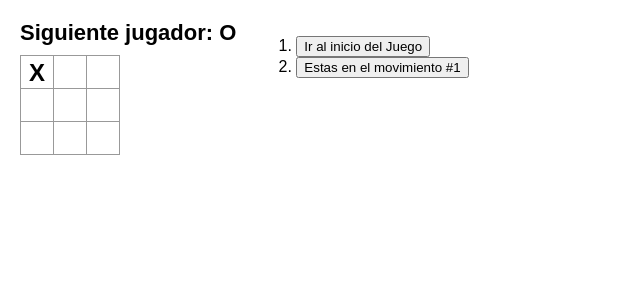
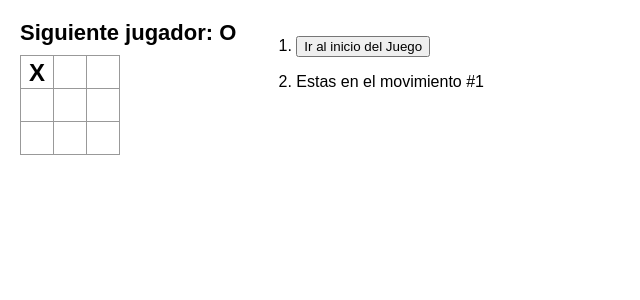
Before and after one commit to Gerts18/WEB_PRACTICE, a React (Vite) app in the folder REACT/TUTORIAL/: page / in a window 1280 px wide. Both pictures are taken after a click on the button 37 px from the left and 72 px from the top of the page. Shown: the top 300 px of the page, without its empty margins (0-640 px from the left). Built offline with nearby package versions, Linux system fonts and the light colour scheme.

Commit message:
first challenge complete

```diff
--- a/REACT/TUTORIAL/src/components/Game/Game.jsx
+++ b/REACT/TUTORIAL/src/components/Game/Game.jsx
@@ -26,7 +26,7 @@ const Game = () => {
         if (move > 0) {
             if(move == currentMove){
                 description = 'Estas en el movimiento #'  + move;
-
+                isTitle = true
             } else {
                 description = 'Ir al movimiento #' + move;
             }
@@ -34,6 +34,17 @@ const Game = () => {
             description = 'Ir al inicio del Juego'
         }
 
+        if(isTitle){
+            return (
+                <li key={move}>
+                    <p
+                    onClick={() => jumpTo(move)}
+                    >
+                    {description}
+                    </p>
+                </li>
+            )
+        }else {
             return (
                 <li key={move}>
                     <button
@@ -43,6 +54,7 @@ const Game = () => {
                     </button>
                 </li>
             )
+        }
     }
     )
 
```
Lines whose indentation alone changed are shown as unchanged.
